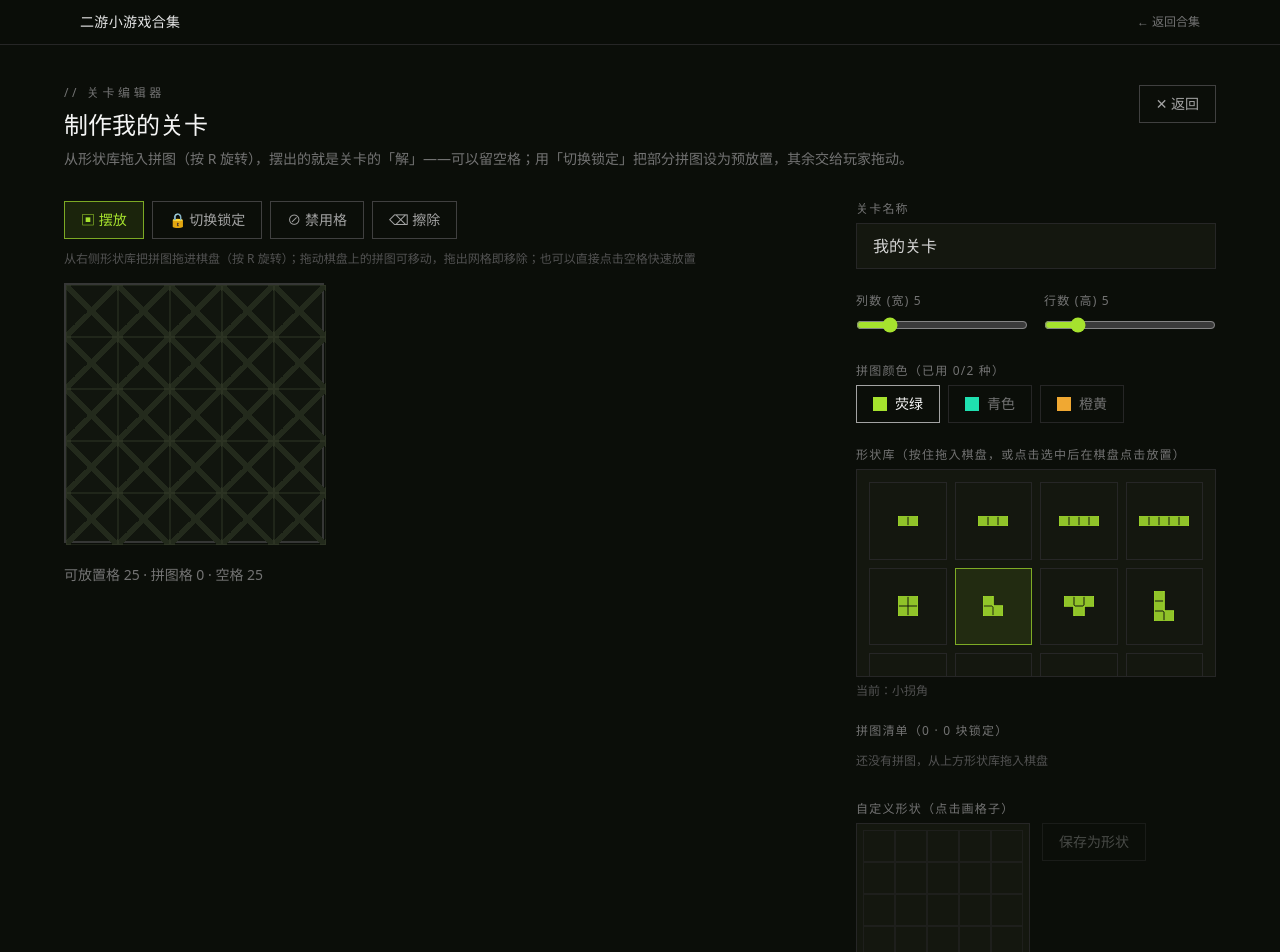
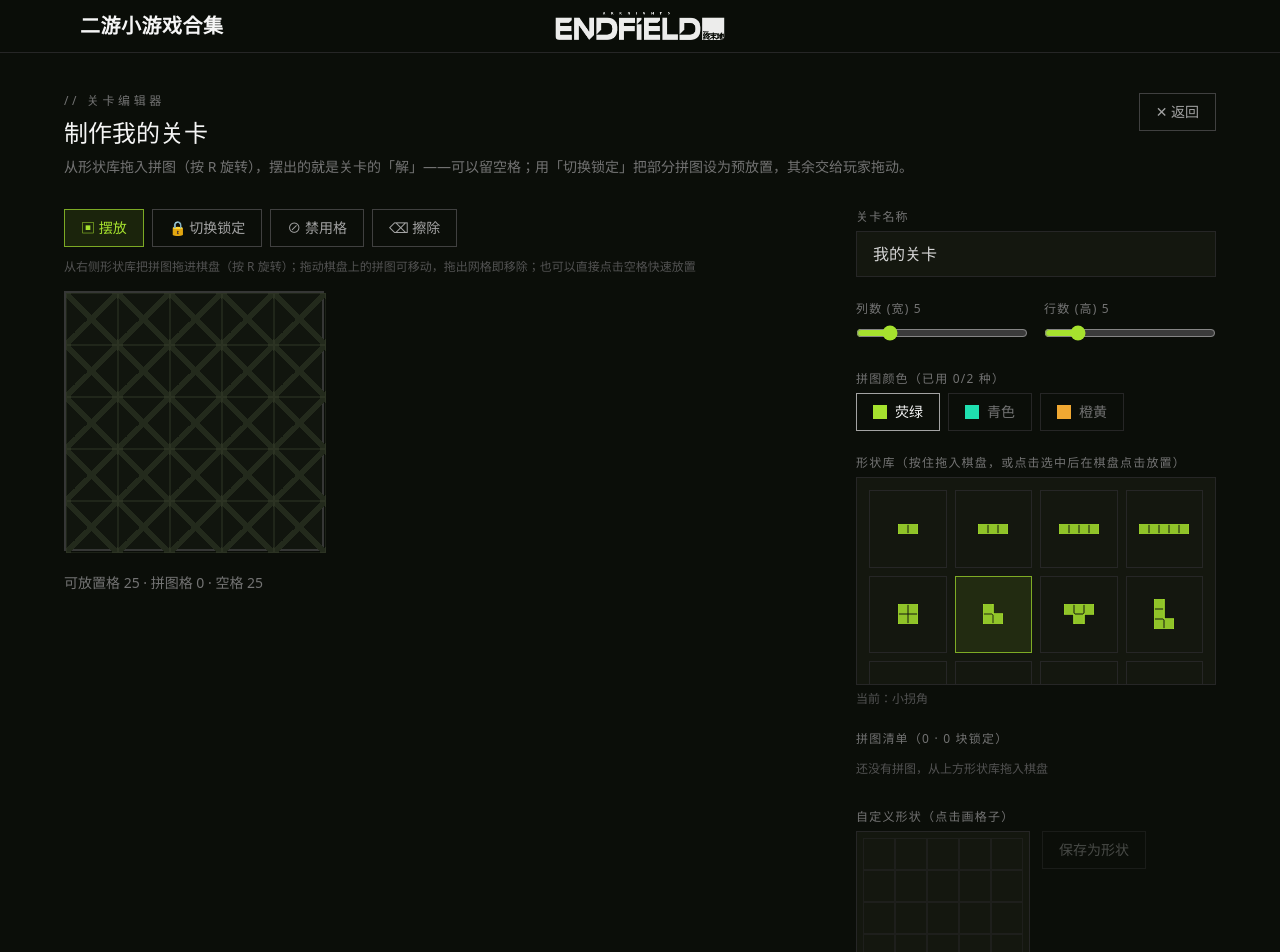
Before and after one commit to DeeChael/GachaMiniGames, a React (Vite) app: page /#/puzzle/editor in a window 1280 px wide. Shown: the top 952 px of the page. Built offline with nearby package versions, Linux system fonts and the light colour scheme.

Commit message:
chore: ui changes

```diff
--- a/src/App.tsx
+++ b/src/App.tsx
@@ -1,25 +1,62 @@
-import { Routes, Route, Link, useLocation } from 'react-router';
+import { Routes, Route, Link } from 'react-router';
 import Home from './pages/Home';
 import PuzzlePage from './games/puzzle/PuzzlePage';
 import EditorPage from './games/puzzle/EditorPage';
 
+// 顶栏菜单：按二游分组，选项显示游戏 logo，悬停下拉显示小游戏名称
+interface NavGame {
+  game: string; // 所属二游
+  logo: string;
+  items: { name: string; path: string }[];
+}
+
+const NAV_MENU: NavGame[] = [
+  {
+    game: '明日方舟：终末地',
+    logo: '/logos/endfield.png',
+    items: [{ name: '拼图', path: '/puzzle' }],
+  },
+  // 后续二游在这里添加
+];
+
 export default function App() {
-  const location = useLocation();
-  const isHome = location.pathname === '/';
-
   return (
     <div className="min-h-screen bg-[#0b0e09] text-neutral-300">
       {/* 顶栏 */}
       <div className="sticky top-0 z-30 border-b border-neutral-800 bg-[#0b0e09]/90 backdrop-blur">
-        <div className="mx-auto flex max-w-6xl items-center justify-between px-4 py-3">
-          <Link to="/" className="text-sm font-medium tracking-wide text-neutral-200">
+        <div className="relative mx-auto flex max-w-6xl items-center px-4 py-3">
+          <Link to="/" className="text-xl font-bold tracking-wide text-neutral-100">
             二游小游戏合集
           </Link>
-          {!isHome && (
-            <Link to="/" className="text-xs text-neutral-500 hover:text-neutral-300">
-              ← 返回合集
-            </Link>
-          )}
+          <nav className="absolute left-1/2 flex -translate-x-1/2 items-center gap-1">
+            {NAV_MENU.map((g) => (
+              <div key={g.game} className="group relative">
+                <button
+                  title={g.game}
+                  className="flex items-center rounded-md border border-transparent p-1.5 transition-colors group-hover:border-neutral-700 group-hover:bg-[#14170f]"
+                >
+                  <img src={g.logo} alt={g.game} className="h-7 w-auto rounded object-contain" />
+                </button>
+                {/* 下拉菜单（pt-1 桥接悬停间隙） */}
+                <div className="invisible absolute left-0 top-full pt-1 opacity-0 transition-opacity group-hover:visible group-hover:opacity-100">
+                  <div className="min-w-32 border border-neutral-800 bg-[#14170f] py-1 shadow-lg shadow-black/50">
+                    <div className="border-b border-neutral-800 px-4 py-1.5 text-[11px] tracking-wider text-neutral-500">
+                      {g.game}
+                    </div>
+                    {g.items.map((it) => (
+                      <Link
+                        key={it.path}
+                        to={it.path}
+                        className="block px-4 py-2 text-sm text-neutral-300 transition-colors hover:bg-[#a6e22e]/10 hover:text-[#d6f28a]"
+                      >
+                        {it.name}
+                      </Link>
+                    ))}
+                  </div>
+                </div>
+              </div>
+            ))}
+          </nav>
         </div>
       </div>
 
--- a/src/games/puzzle/EditorPage.tsx
+++ b/src/games/puzzle/EditorPage.tsx
@@ -15,6 +15,7 @@ import {
   cellKey,
   centroidCell,
   computeColorReq,
+  isConnectedCells,
   normalizeCells,
   rotateCells,
   shapeBounds,
@@ -256,9 +257,16 @@ export default function EditorPage() {
     }
   };
 
+  const customCellsList = useMemo(
+    () => [...customCells].map((k) => k.split(',').map(Number) as Cell),
+    [customCells],
+  );
+  // 自定义形状要求所有方块四连通（上下左右相连）
+  const customConnected = isConnectedCells(customCellsList);
+
   const saveCustomShape = () => {
-    if (customCells.size === 0) return;
-    const cells = normalizeCells([...customCells].map((k) => k.split(',').map(Number) as Cell));
+    if (customCells.size === 0 || !customConnected) return;
+    const cells = normalizeCells(customCellsList);
     const id = `custom-${Date.now()}`;
     setCustomShapes((cs) => [...cs, { id, name: `自定义 ${cs.length + 1}`, cells }]);
     setShapeId(id);
@@ -550,13 +558,18 @@ export default function EditorPage() {
                     </div>
                   ))}
                 </div>
-                <button
-                  onClick={saveCustomShape}
-                  disabled={customCells.size === 0}
-                  className="border border-neutral-700 px-4 py-2 text-sm text-neutral-300 hover:border-neutral-500 disabled:opacity-30"
-                >
-                  保存为形状
-                </button>
+                <div className="flex flex-col gap-2">
+                  <button
+                    onClick={saveCustomShape}
+                    disabled={customCells.size === 0 || !customConnected}
+                    className="border border-neutral-700 px-4 py-2 text-sm text-neutral-300 hover:border-neutral-500 disabled:cursor-not-allowed disabled:opacity-30"
+                  >
+                    保存为形状
+                  </button>
+                  {customCells.size > 0 && !customConnected && (
+                    <div className="max-w-36 text-xs text-amber-400/90">方块之间必须相连（上下左右相邻）才能保存</div>
+                  )}
+                </div>
               </div>
             </div>
 
--- a/src/games/puzzle/PuzzlePage.tsx
+++ b/src/games/puzzle/PuzzlePage.tsx
@@ -461,10 +461,26 @@ export function PuzzleGame({ level, onExit, onRestart }: { level: Level; onExit:
                 const gy = pl.y + cy;
                 const borders: React.CSSProperties = {};
                 const bw = 3;
-                if (!set.has(cellKey(cx, cy - 1))) borders.borderTop = `${bw}px solid ${c.main}`;
-                if (!set.has(cellKey(cx, cy + 1))) borders.borderBottom = `${bw}px solid ${c.main}`;
-                if (!set.has(cellKey(cx - 1, cy))) borders.borderLeft = `${bw}px solid ${c.main}`;
-                if (!set.has(cellKey(cx + 1, cy))) borders.borderRight = `${bw}px solid ${c.main}`;
+                // 内描边：沿形状外轮廓在格子内侧描一圈，用比本体高亮的颜色
+                const inner: string[] = [];
+                const iw = 2;
+                if (!set.has(cellKey(cx, cy - 1))) {
+                  borders.borderTop = `${bw}px solid ${c.main}`;
+                  inner.push(`inset 0 ${iw}px 0 0 ${c.light}`);
+                }
+                if (!set.has(cellKey(cx, cy + 1))) {
+                  borders.borderBottom = `${bw}px solid ${c.main}`;
+                  inner.push(`inset 0 -${iw}px 0 0 ${c.light}`);
+                }
+                if (!set.has(cellKey(cx - 1, cy))) {
+                  borders.borderLeft = `${bw}px solid ${c.main}`;
+                  inner.push(`inset ${iw}px 0 0 0 ${c.light}`);
+                }
+                if (!set.has(cellKey(cx + 1, cy))) {
+                  borders.borderRight = `${bw}px solid ${c.main}`;
+                  inner.push(`inset -${iw}px 0 0 0 ${c.light}`);
+                }
+                if (!p.locked) inner.push(`inset 0 0 ${cellSize / 3}px rgba(255,255,255,0.18)`);
                 return (
                   <div
                     key={`${p.id}-${cx}-${cy}`}
@@ -480,7 +496,7 @@ export function PuzzleGame({ level, onExit, onRestart }: { level: Level; onExit:
                       cursor: p.locked ? 'not-allowed' : 'grab',
                       touchAction: 'none',
                       zIndex: 4,
-                      boxShadow: p.locked ? 'none' : `inset 0 0 ${cellSize / 3}px rgba(255,255,255,0.18)`,
+                      boxShadow: inner.join(', '),
                       ...borders,
                     }}
                   >
--- a/src/games/puzzle/types.ts
+++ b/src/games/puzzle/types.ts
@@ -10,11 +10,11 @@ export type PieceColor = 'green' | 'cyan' | 'orange';
 
 export const PIECE_COLORS: Record<
   PieceColor,
-  { name: string; main: string; dim: string; glow: string }
+  { name: string; main: string; light: string; dim: string; glow: string }
 > = {
-  green: { name: '荧绿', main: '#a6e22e', dim: '#3d4d14', glow: 'rgba(166,226,46,0.35)' },
-  cyan: { name: '青色', main: '#1fe0b0', dim: '#0d4a3b', glow: 'rgba(31,224,176,0.35)' },
-  orange: { name: '橙黄', main: '#f0a832', dim: '#54401a', glow: 'rgba(240,168,50,0.35)' },
+  green: { name: '荧绿', main: '#a6e22e', light: '#d6f28a', dim: '#3d4d14', glow: 'rgba(166,226,46,0.35)' },
+  cyan: { name: '青色', main: '#1fe0b0', light: '#7ff0d2', dim: '#0d4a3b', glow: 'rgba(31,224,176,0.35)' },
+  orange: { name: '橙黄', main: '#f0a832', light: '#ffd07d', dim: '#54401a', glow: 'rgba(240,168,50,0.35)' },
 };
 
 export const ALL_COLORS: PieceColor[] = ['green', 'cyan', 'orange'];
@@ -120,6 +120,25 @@ export function shapeBounds(cells: Cell[]): { w: number; h: number } {
   };
 }
 
+/** 判断一组格子是否四连通（自定义形状要求所有方块相连） */
+export function isConnectedCells(cells: Cell[]): boolean {
+  if (cells.length <= 1) return true;
+  const set = new Set(cells.map(([x, y]) => cellKey(x, y)));
+  const seen = new Set<string>([cellKey(cells[0][0], cells[0][1])]);
+  const queue: Cell[] = [cells[0]];
+  while (queue.length > 0) {
+    const [x, y] = queue.pop()!;
+    for (const [dx, dy] of [[1, 0], [-1, 0], [0, 1], [0, -1]] as Cell[]) {
+      const k = cellKey(x + dx, y + dy);
+      if (set.has(k) && !seen.has(k)) {
+        seen.add(k);
+        queue.push([x + dx, y + dy]);
+      }
+    }
+  }
+  return seen.size === cells.length;
+}
+
 /** 找到最靠近形状重心的格子（用于锁定图标的显示位置） */
 export function centroidCell(cells: Cell[]): Cell {
   const cx = cells.reduce((s, c) => s + c[0], 0) / cells.length;
@@ -172,6 +191,9 @@ export function validateLevel(level: Level): string[] {
   }
   if (colors.size > 2) errors.push('一个关卡最多使用 2 种颜色');
   if (pieces.length === 0) errors.push('至少需要一块拼图');
+  if (pieces.length > 0 && pieces.every((p) => p.locked)) {
+    errors.push('至少需要一块玩家可拖动的拼图（不能全部是预放置锁定）');
+  }
   const fillable = rows * cols - blocked.length;
   if (pieceCells > fillable) {
     errors.push(`拼图总格子数（${pieceCells}）超过了可放置格子数（${fillable}）`);
--- a/src/pages/Home.tsx
+++ b/src/pages/Home.tsx
@@ -27,9 +27,6 @@ export default function Home() {
         <h1 className="mt-2 text-3xl font-semibold tracking-tight text-neutral-100">
           二游小游戏合集
         </h1>
-        <p className="mt-3 text-sm text-neutral-500">
-          复刻二次元游戏里的经典内置小游戏，点开即玩。
-        </p>
       </header>
 
       <div className="grid gap-4 sm:grid-cols-2 lg:grid-cols-3">
```
